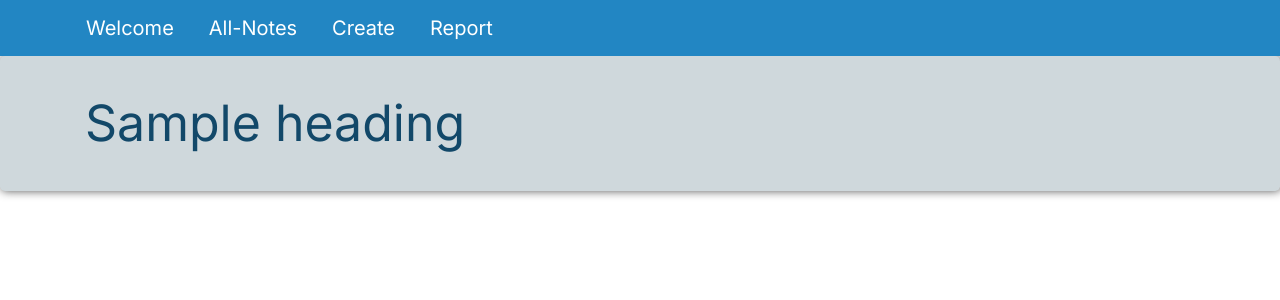
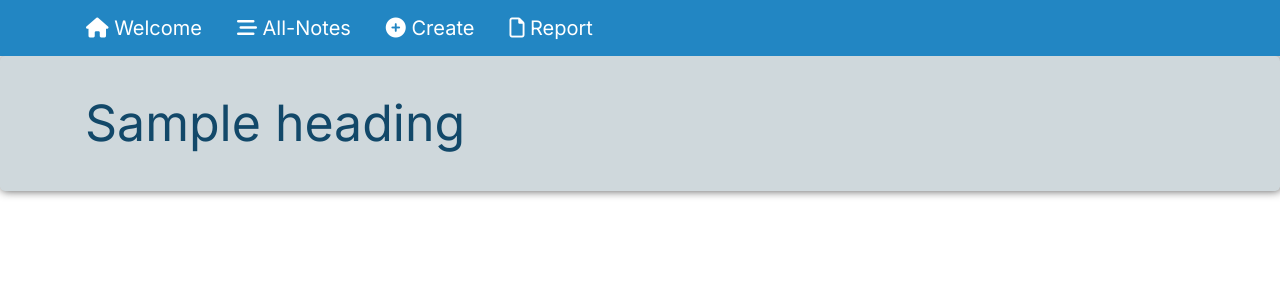
Before and after one commit to DDhanushka/codeIgnitor_note_maker, a CodeIgniter 4 app: the page made by app/Views/header.php in a window 1280 px wide. Shown: the top 300 px of the page. Run offline with PHP 8.4 and a stand-in for CodeIgniter, Linux system fonts and the light colour scheme; the template is opened without the code that fills it: most values are stand-ins (such as "Sample title", 1, 10 or a date in 2020); some libraries are stand-ins or nearby versions.

Commit message:
add fontawesome icons

```diff
--- a/app/Views/create.php
+++ b/app/Views/create.php
@@ -14,7 +14,7 @@
     </div>
     <div class="form-group row">
         <div class="col-sm-10 offset-sm-2">
-            <button type="submit" class="btn btn-primary">Create</button>
+            <button type="submit" class="btn btn-primary"><i class="fas fa-plus-circle"></i>  Create</button>
         </div>
     </div>
 </form>
--- a/app/Views/header.php
+++ b/app/Views/header.php
@@ -5,15 +5,16 @@
         <link rel="stylesheet" href="<?php echo base_url('css/bootstrap.min.css')?>">
         <!-- Custome CSS styles -->
         <link rel="stylesheet" href="<?php echo base_url('css/main.css')?>">
+        <script src="https://kit.fontawesome.com/d6185a5372.js" crossorigin="anonymous"></script>
     </head>
 <body>
 <!-- Navigation -->
     <div class="mynav">
         <nav class="container navbar navbar-expand-lg  ">
-            <a class= "navbar-brand" href="<?php echo base_url('welcome')?>">Welcome</a>
-            <a class= "navbar-brand" href="<?php echo base_url('notes')?>">All-Notes</a>
-            <a class= "navbar-brand" href="<?php echo base_url('notes/create')?>">Create</a>
-            <a class= "navbar-brand" href="<?php echo base_url('notes/report')?>">Report</a>
+            <a class= "navbar-brand" href="<?php echo base_url('welcome')?>"><i class="fas fa-home"></i> Welcome</a>
+            <a class= "navbar-brand" href="<?php echo base_url('notes')?>"> <i class="fas fa-stream"></i> All-Notes</a>
+            <a class= "navbar-brand" href="<?php echo base_url('notes/create')?>"><i class="fas fa-plus-circle"></i> Create</a>
+            <a class= "navbar-brand" href="<?php echo base_url('notes/report')?>"><i class="far fa-file"></i> Report</a>
         </nav>
     </div>
     <!-- Jumbotron -->
--- a/app/Views/update.php
+++ b/app/Views/update.php
@@ -9,12 +9,12 @@
     <div class="form-group row">
         <label for="inputEmail3" class="col-sm-2 col-form-label">Description</label>
         <div class="col-sm-10">
-            <textarea rows="5" class="form-control" name="body"><?= $note['body'] ?></textarea>
+            <textarea  rows="5" class="form-control" name="body"><?= $note['body'] ?></textarea>
         </div>
     </div>
     <div class="form-group row">
         <div class="col-sm-10 offset-sm-2">
-            <button type="submit" class="btn btn-primary">Update</button>
+            <button type="submit" class="btn btn-primary"> <i class="fas fa-pen"></i>  Update</button>
         </div>
     </div>
 </form>
--- a/app/Views/view.php
+++ b/app/Views/view.php
@@ -1,5 +1,5 @@
 <!-- View single note -->
-<p>
+<p class="card-text">
     <?= $note['body'] ?>
 </p>
 <!-- last update Date Time -->
@@ -11,5 +11,5 @@
 <hr>
 <!-- Go back to news button -->
 <a class="btn btn-outline-primary" role="button" href="<?php echo base_url('notes')?>">
-    ⏪ Go back
+<i class="fas fa-angle-double-left"></i> Go back
 </a>
```
Also changed, not shown: app/Views/overview.php (+5 -5 lines).
